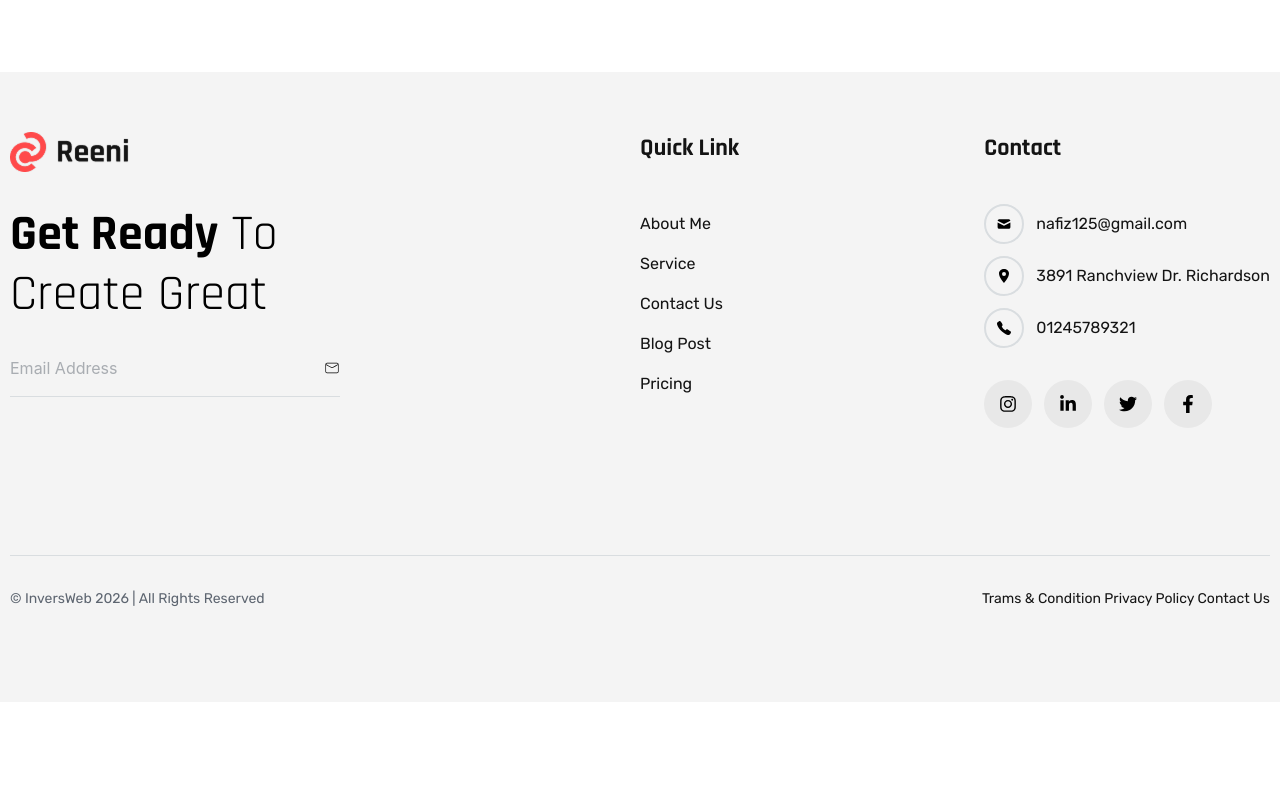
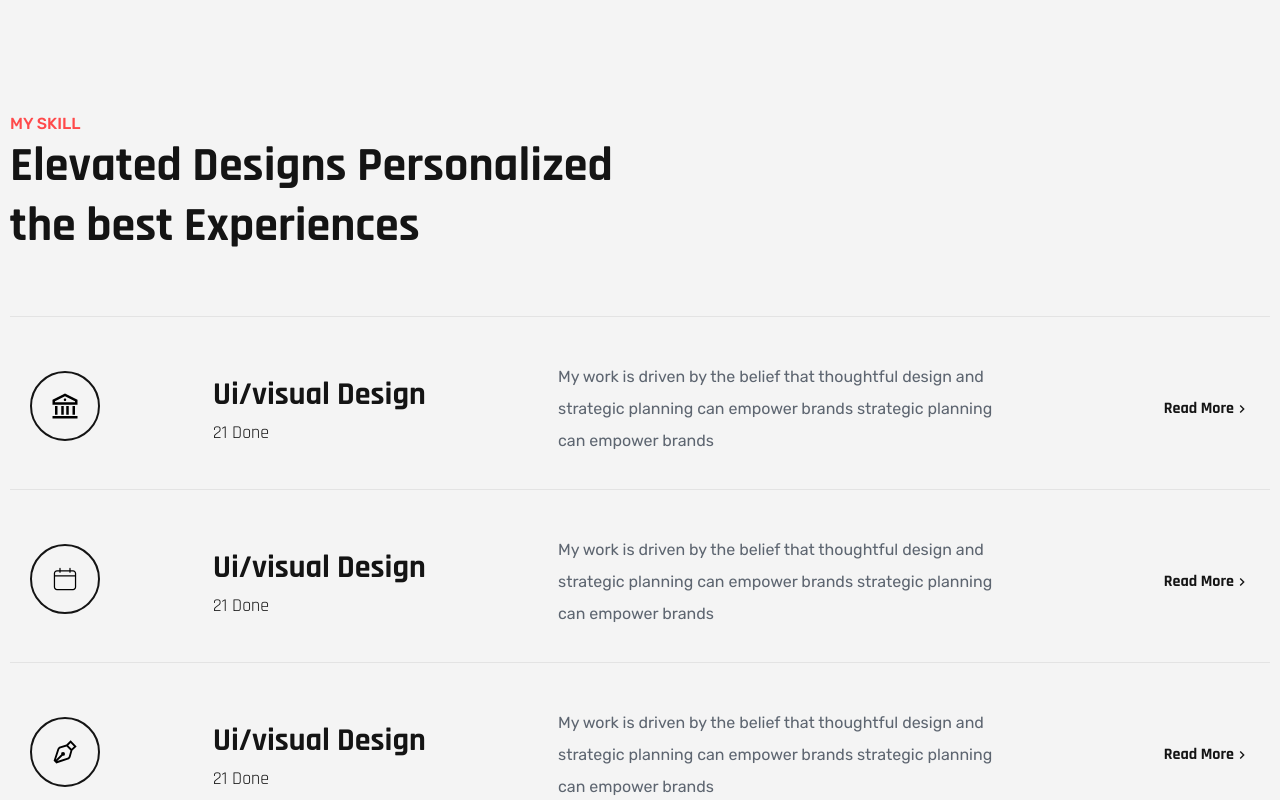
Before and after one commit to riemetoba/Reeni_portfolio, a React (Vite) app: page / in a window 1280 px wide. Shown: the part 3460-4260 px from the top of the page. Before the commit the page ends 4162 px from the top, so only its background shows below. Built offline with nearby package versions, Linux system fonts and the light colour scheme.

Commit message:
my skill section

```diff
--- a/src/App.jsx
+++ b/src/App.jsx
@@ -5,6 +5,7 @@ import Banner from './components/layouts/Banner'
 import Experience from './components/layouts/Experience'
 import ExperienceCounter from './components/layouts/ExperienceCounter'
 import Portfolio from './components/layouts/Portfolio'
+import MySkill from './components/layouts/MySkill'
 
 function App() {
 
@@ -15,6 +16,7 @@ function App() {
     <Experience/>
     <ExperienceCounter/>
     <Portfolio/>
+    <MySkill/>
     <Footer/>
     </>
   )
--- /dev/null
+++ b/src/components/layouts/MySkill.jsx
@@ -0,0 +1,129 @@
+import { RiBankLine } from "react-icons/ri";
+import { MdOutlineKeyboardArrowRight } from "react-icons/md";
+import { CiCalendar } from "react-icons/ci";
+import { LiaPenNibSolid } from "react-icons/lia";
+
+const MySkill = () => {
+  return (
+    <section className="bg-[#F4F4F4]">
+      <div className="container py-10">
+        {/* Title text strat  */}
+        <div className="">
+          <h4 className="text-base text-red font-medium  font-rubik  uppercase">
+            My Skill
+          </h4>
+          <h2 className="text-[22px] lg:text-[48px] md:text-[32px] text-common font-bold font-rajdhani lg:leading-15 lg:w-[50%]">
+            Elevated Designs Personalized the best Experiences
+          </h2>
+        </div>
+        {/* Title text end  */}
+        <div className="lg:mt-15 mt-7.5">
+          {/* Div One start  */}
+          <div className="group pt-11 pb-8 duration-400 ease-in-out hover:bg-red px-5 border-t border-[#E3E3E3]">
+            <div className=" lg:flex md:flex justify-between items-center">
+              <div className="lg:w-[15%] md:w-[15%] w-full">
+                <div
+                  className="p-4.5 border-2 border-common inline-block ml-[50%] lg:ml-0  -translate-x-[50%]
+                               lg:translate-x-0 md:ml-0 md:translate-x-0 text-[30px] rounded-full"
+                >
+                  <RiBankLine />
+                </div>
+              </div>
+              <div className="lg:w-[25%] md:w-[25%] w-full">
+                <h3 className="text-[32px] text-common font-bold font-rajdhani  text-center lg:text-start md:text-start">
+                  Ui/visual Design
+                </h3>
+                <h5 className="text-lg text-common font-rajdhani text-center lg:text-start md:text-start">
+                  21 Done
+                </h5>
+              </div>
+              <div className="lg:w-[45%] md:w-[45%] w-full">
+                <p className="text-base text-[#5D6570] group-hover:text-common font-rubik leading-8 lg:w-[80%] md:w-[80%] w-full  lg:ml-10 ml-0 text-center lg:text-start md:text-start">
+                  My work is driven by the belief that thoughtful design and
+                  strategic planning can empower brands strategic planning can
+                  empower brands
+                </p>
+              </div>
+              <div className="lg:w-[15%] md:w-[15%] w-full flex lg:justify-end md:justify-end justify-center ">
+                <button className="flex items-center text-base text-common font-bold font-rajdhani cursor-pointer">
+                  Read More <MdOutlineKeyboardArrowRight />
+                </button>
+              </div>
+            </div>
+          </div>
+          {/* Div One end  */}
+          {/* Div Two start  */}
+          <div className="group pt-11 pb-8 duration-400 ease-in-out hover:bg-red px-5 border-t border-[#E3E3E3]">
+            <div className=" lg:flex md:flex justify-between items-center">
+              <div className="lg:w-[15%] md:w-[15%] w-full">
+                <div
+                  className="p-4.5 border-2 border-common inline-block ml-[50%] lg:ml-0  -translate-x-[50%]
+                               lg:translate-x-0 md:ml-0 md:translate-x-0 text-[30px] rounded-full"
+                >
+                  <CiCalendar />
+                </div>
+              </div>
+              <div className="lg:w-[25%] md:w-[25%] w-full">
+                <h3 className="text-[32px] text-common font-bold font-rajdhani  text-center lg:text-start md:text-start">
+                  Ui/visual Design
+                </h3>
+                <h5 className="text-lg text-common font-rajdhani text-center lg:text-start md:text-start">
+                  21 Done
+                </h5>
+              </div>
+              <div className="lg:w-[45%] md:w-[45%] w-full">
+                <p className="text-base text-[#5D6570] group-hover:text-common font-rubik leading-8 lg:w-[80%] md:w-[80%] w-full  lg:ml-10 ml-0 text-center lg:text-start md:text-start">
+                  My work is driven by the belief that thoughtful design and
+                  strategic planning can empower brands strategic planning can
+                  empower brands
+                </p>
+              </div>
+              <div className="lg:w-[15%] md:w-[15%] w-full flex lg:justify-end md:justify-end justify-center ">
+                <button className="flex items-center text-base text-common font-bold font-rajdhani cursor-pointer">
+                  Read More <MdOutlineKeyboardArrowRight />
+                </button>
+              </div>
+            </div>
+          </div>
+          {/* Div Two end  */}
+          {/* Div Three start  */}
+          <div className="group pt-11 pb-8 duration-400 ease-in-out hover:bg-red px-5 border-t border-[#E3E3E3]">
+            <div className=" lg:flex md:flex justify-between items-center">
+              <div className="lg:w-[15%] md:w-[15%] w-full">
+                <div
+                  className="p-4.5 border-2 border-common inline-block ml-[50%] lg:ml-0  -translate-x-[50%]
+                               lg:translate-x-0 md:ml-0 md:translate-x-0 text-[30px] rounded-full"
+                >
+                  <LiaPenNibSolid />
+                </div>
+              </div>
+              <div className="lg:w-[25%] md:w-[25%] w-full">
+                <h3 className="text-[32px] text-common font-bold font-rajdhani  text-center lg:text-start md:text-start">
+                  Ui/visual Design
+                </h3>
+                <h5 className="text-lg text-common font-rajdhani text-center lg:text-start md:text-start">
+                  21 Done
+                </h5>
+              </div>
+              <div className="lg:w-[45%] md:w-[45%] w-full">
+                <p className="text-base text-[#5D6570] group-hover:text-common font-rubik leading-8 lg:w-[80%] md:w-[80%] w-full  lg:ml-10 ml-0 text-center lg:text-start md:text-start">
+                  My work is driven by the belief that thoughtful design and
+                  strategic planning can empower brands strategic planning can
+                  empower brands
+                </p>
+              </div>
+              <div className="lg:w-[15%] md:w-[15%] w-full flex lg:justify-end md:justify-end justify-center ">
+                <button className="flex items-center text-base text-common font-bold font-rajdhani cursor-pointer">
+                  Read More <MdOutlineKeyboardArrowRight />
+                </button>
+              </div>
+            </div>
+          </div>
+          {/* Div Three end  */}
+        </div>
+      </div>
+    </section>
+  );
+};
+
+export default MySkill;
--- a/src/components/layouts/Portfolio.jsx
+++ b/src/components/layouts/Portfolio.jsx
@@ -1,14 +1,14 @@
+import Image from "../Image";
 import portfolioOne from "/src/assets/portfolioOne.png";
 import portfolioTwo from "/src/assets/portfolioTwo.png";
 import portfolioThree from "/src/assets/portfolioThree.png";
 import portfolioFour from "/src/assets/portfolioFour.png";
 import { GoArrowUpRight } from "react-icons/go";
-import Image from "../Image";
 
 
 const Portfolio = () => {
   return (
-    <section>
+    <section className="bg-[#F4F4F4]">
       <div className="container lg:py-25 py-15">
         {/* Title text part start */}
         <div className="">
@@ -25,10 +25,10 @@ const Portfolio = () => {
           </p>
         </div>
         {/* Title text part end */}
-{/* Portfolio Image part start  */}
+        {/* Portfolio Image part start  */}
         <div className="mt-15 lg:flex md:flex justify-between ">
           <div className="lg:w-1/2 md:w-1/2 w-full">
-          {/* ===================>  */}
+            {/* ===================>  */}
             <div className="px-6 ">
               <div className="p-5 border border-[#D9DDE0] rounded-[20px]">
                 <Image src={portfolioOne} />
@@ -70,7 +70,7 @@ const Portfolio = () => {
           </div>
           {/* ===================>  */}
           <div className="lg:w-1/2 md:w-1/2 w-full  lg:mt-25 md:mt-20 mt-15">
-          {/* ===================>  */}
+            {/* ===================>  */}
             <div className="px-6 ">
               <div className="p-5 border border-[#D9DDE0] rounded-[20px]">
                 <Image src={portfolioThree} />
```
